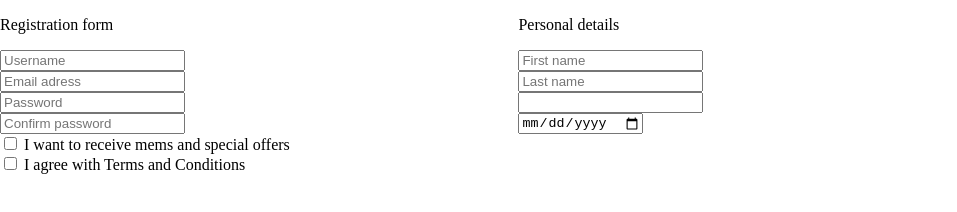
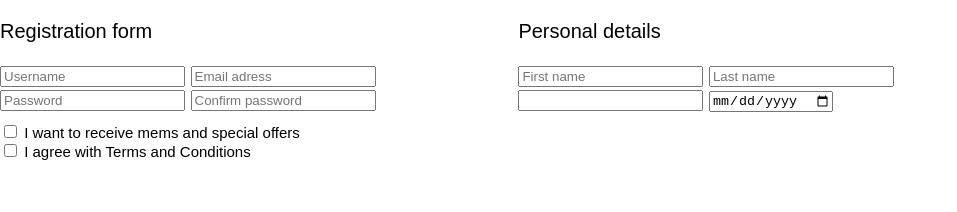
Before and after one commit to arahulina/F12, a plain HTML site: page index.html in a window 1280 px wide. Shown: the whole page, without its empty margins (0-957 px from the left). Drawn offline with Linux system fonts and the light colour scheme.

Commit message:
main new 1

```diff
--- a/css/style.css
+++ b/css/style.css
@@ -2,10 +2,13 @@ body {
 	margin: 0;
 	padding: 0;
 	width: 1080px;
+	font-family: Arial;
+	font-size: 20px;
 }
 .main {
 	display: inline-flex;
 	width: 100%;
+	margin-bottom: 10px;
 }
 .regist, .pers {
 	display: flex;
@@ -16,3 +19,7 @@ body {
 .pers {
 
 }
+
+.check {
+	font-size: 15px;
+}
--- a/index.html
+++ b/index.html
@@ -9,23 +9,30 @@
 <body>
 <div class="main">
 	<div class="regist">
+		<form>
 		<p>Registration form</p>
-		<div><input type="text" placeholder="Username" name="" required></div>
-		<div><input type="email" placeholder="Email adress" maxlength="30" name="" required></div>
-		<div><input type="password" placeholder="Password" maxlength="10" name="" required></div>
-		<div><input type="password" placeholder="Confirm password" maxlength="10" name="" required></div>
+		<input type="text" placeholder="Username" name="" required>
+		<input type="email" placeholder="Email adress" maxlength="30" name="" required>
+		<input type="password" placeholder="Password" maxlength="10" name="" required>
+		<input type="password" placeholder="Confirm password" maxlength="10" name="" required>
+		</form>
 	</div>
 	<div class="pers">
+		<form>
 		<p>Personal details</p>
-		<div><input type="text" placeholder="First name" maxlength="50" name="" required></div>
-		<div><input type="text" placeholder="Last name" maxlength="50" name=""></div>
-		<div><input type="text" placeholder="" name=""></div>
-		<div><input type="date" name="" required></div>
+		<input type="text" placeholder="First name" maxlength="50" name="" required>
+		<input type="text" placeholder="Last name" maxlength="50" name="">
+		<input type="text" placeholder="" name="">
+		<input type="date" name="" required>
+		</form>
 	</div>
 </div>
-<div>
-	<div><input type="checkbox" name=""> I want to receive mems and special offers</div>
-	<div><input type="checkbox" name=""> I agree with Terms and Conditions</div>
+<div class="check">
+	<form></form>
+	<input type="checkbox" name=""> <label>I want to receive mems and special offers</label>
+	<br>
+	<input type="checkbox" name=""><label> I agree with Terms and Conditions</label>
+	</form>
 </div>
 </body>
 </html>
```
